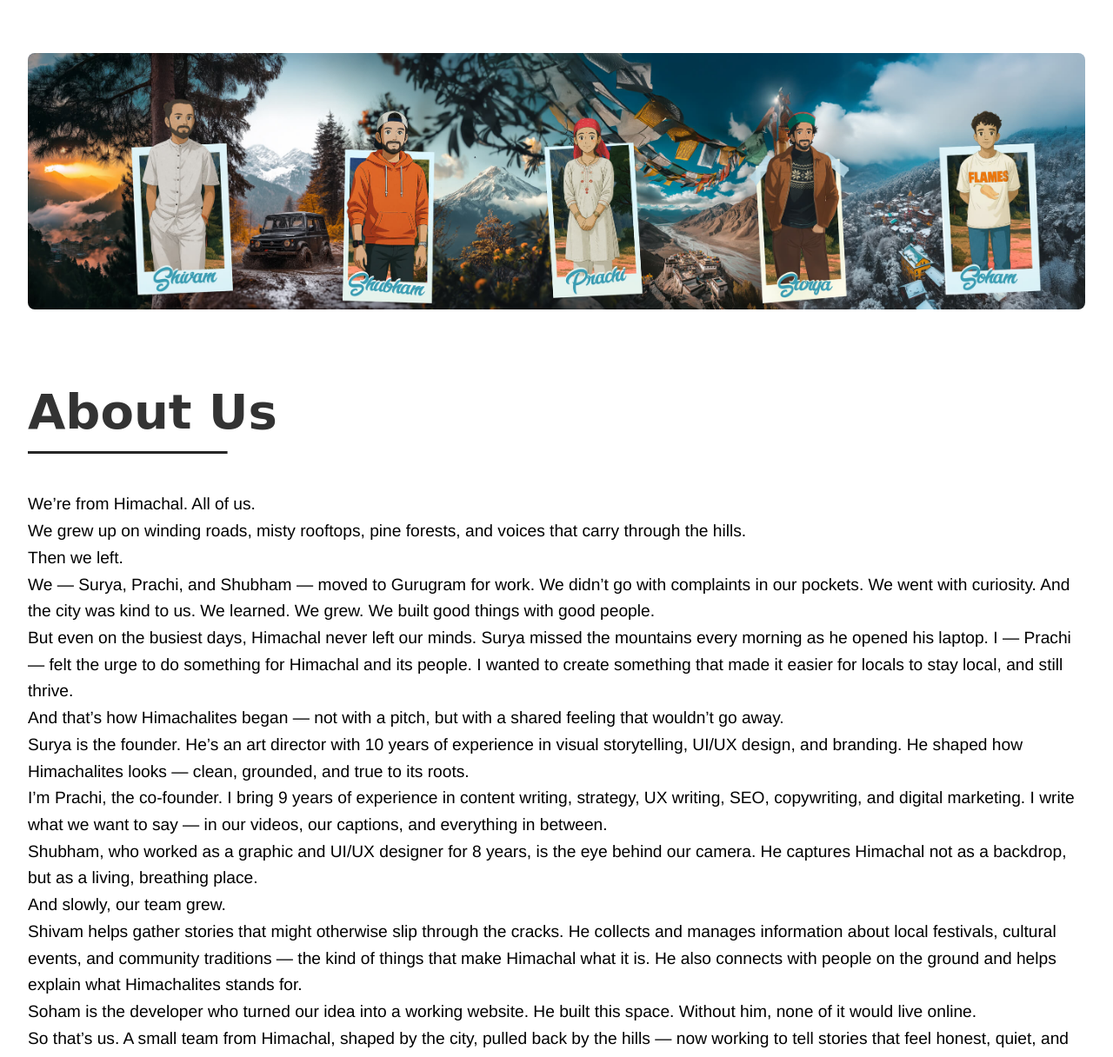
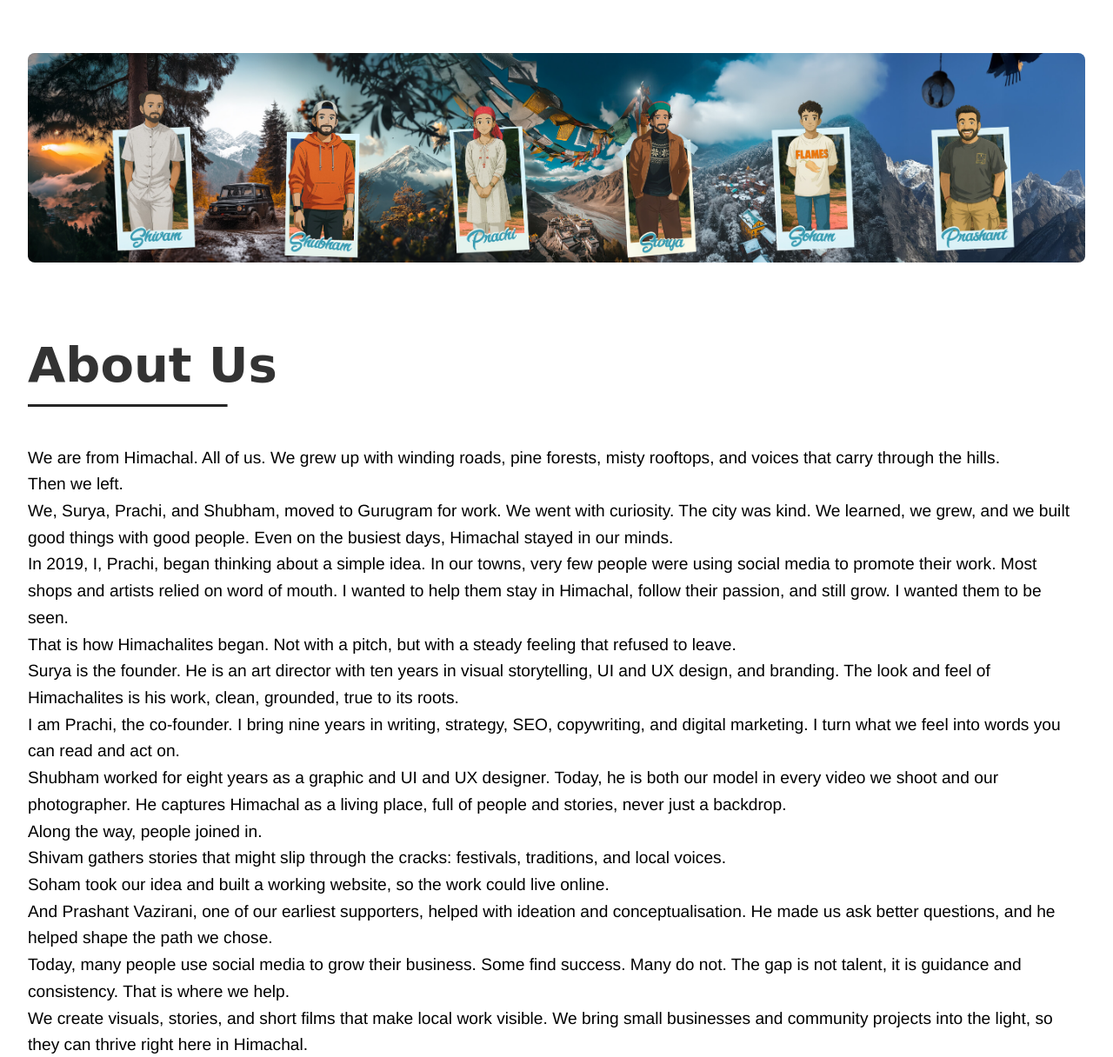
Before and after one commit to Sxham04/Himachalites, a plain HTML site: page about.html in a window 1280 px wide. Shown: the part 213-1429 px from the top of the page at 87% size. Drawn offline with nearby package versions, Linux system fonts and the light colour scheme; a web font is replaced by a local one.

Commit message:
change about us description and image

```diff
--- a/about.html
+++ b/about.html
@@ -49,26 +49,41 @@
 <main class="main-content">
 
     <div class="main-image-container">
-        <img src="img/AboutUs.jpg" alt="A descriptive alt text for your image">
+        <img src="img/AboutUs1.jpg" alt="A descriptive alt text for your image">
     </div>
 
     <div class="info-container">
         <h1>About Us</h1>
         <p>
-            We’re from Himachal. All of us.
-<br>We grew up on winding roads, misty rooftops, pine forests, and voices that carry through the hills.
-<br>Then we left.
-<br>We — Surya, Prachi, and Shubham — moved to Gurugram for work. We didn’t go with complaints in our pockets. We went with curiosity. And the city was kind to us. We learned. We grew. We built good things with good people.
-<br>But even on the busiest days, Himachal never left our minds. Surya missed the mountains every morning as he opened his laptop. I — Prachi — felt the urge to do something for Himachal and its people. I wanted to create something that made it easier for locals to stay local, and still thrive.
-<br>And that’s how Himachalites began — not with a pitch, but with a shared feeling that wouldn’t go away.
-<br>Surya is the founder. He’s an art director with 10 years of experience in visual storytelling, UI/UX design, and branding. He shaped how Himachalites looks — clean, grounded, and true to its roots.
-<br>I’m Prachi, the co-founder. I bring 9 years of experience in content writing, strategy, UX writing, SEO, copywriting, and digital marketing. I write what we want to say — in our videos, our captions, and everything in between.
-<br>Shubham, who worked as a graphic and UI/UX designer for 8 years, is the eye behind our camera. He captures Himachal not as a backdrop, but as a living, breathing place.
-<br>And slowly, our team grew.
-<br>Shivam helps gather stories that might otherwise slip through the cracks. He collects and manages information about local festivals, cultural events, and community traditions — the kind of things that make Himachal what it is. He also connects with people on the ground and helps explain what Himachalites stands for.
-<br>Soham is the developer who turned our idea into a working website. He built this space. Without him, none of it would live online.
-<br>So that’s us. A small team from Himachal, shaped by the city, pulled back by the hills — now working to tell stories that feel honest, quiet, and close to home.
-<br>This isn’t a brand. It’s a return.
+           We are from Himachal. All of us.
+We grew up with winding roads, pine forests, misty rooftops, and voices that carry through the hills.<br>
+
+Then we left.
+
+<br>We, Surya, Prachi, and Shubham, moved to Gurugram for work. We went with curiosity. The city was kind. We learned, we grew, and we built good things with good people. Even on the busiest days, Himachal stayed in our minds.
+
+<br>In 2019, I, Prachi, began thinking about a simple idea. In our towns, very few people were using social media to promote their work. Most shops and artists relied on word of mouth. I wanted to help them stay in Himachal, follow their passion, and still grow. I wanted them to be seen.
+
+<br>That is how Himachalites began. Not with a pitch, but with a steady feeling that refused to leave.
+
+<br>Surya is the founder. He is an art director with ten years in visual storytelling, UI and UX design, and branding. The look and feel of Himachalites is his work, clean, grounded, true to its roots.
+
+<br>I am Prachi, the co-founder. I bring nine years in writing, strategy, SEO, copywriting, and digital marketing. I turn what we feel into words you can read and act on.
+
+<br>Shubham worked for eight years as a graphic and UI and UX designer. Today, he is both our model in every video we shoot and our photographer. He captures Himachal as a living place, full of people and stories, never just a backdrop.
+
+<br>Along the way, people joined in.
+<br>Shivam gathers stories that might slip through the cracks: festivals, traditions, and local voices.
+<br>Soham took our idea and built a working website, so the work could live online.
+<br>And Prashant Vazirani, one of our earliest supporters, helped with ideation and conceptualisation. He made us ask better questions, and he helped shape the path we chose.
+
+<br>Today, many people use social media to grow their business. Some find success. Many do not. The gap is not talent, it is guidance and consistency. That is where we help.
+
+<br>We create visuals, stories, and short films that make local work visible. We bring small businesses and community projects into the light, so they can thrive right here in Himachal.
+
+<br>So that is us, a small team from Himachal, shaped by the city, pulled back by the hills. We are here to make local work visible, and to make it easier for our people to thrive at home.
+
+<br>This is not just a brand. It is a return, and an open door for collaboration. If you have a story, we are ready to help you tell it.
         </p>
 
 <!-- <nav class="pill-nav-container">
--- a/style4.css
+++ b/style4.css
@@ -93,7 +93,7 @@ body.noscroll {
 }
 
 #Line {
-    stroke-dasharray: 13;
+    stroke-dasharray: 20;
 }
 
 .dashed-line-center {
```
Also changed, not shown: img/AboutUs1.jpg (added).
